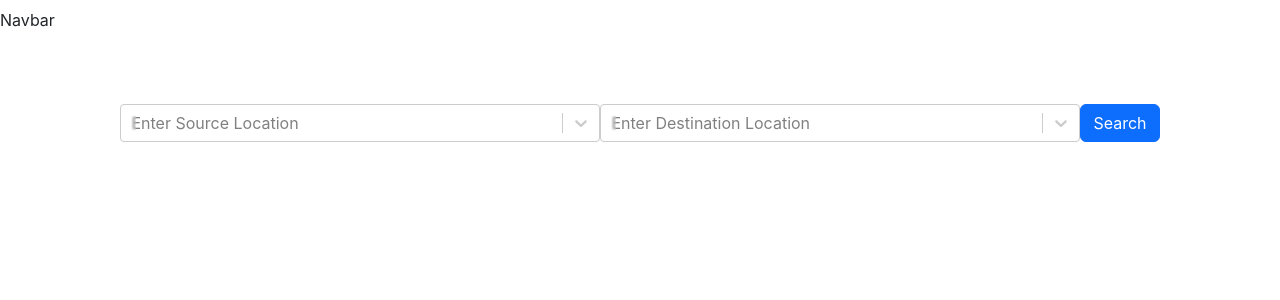
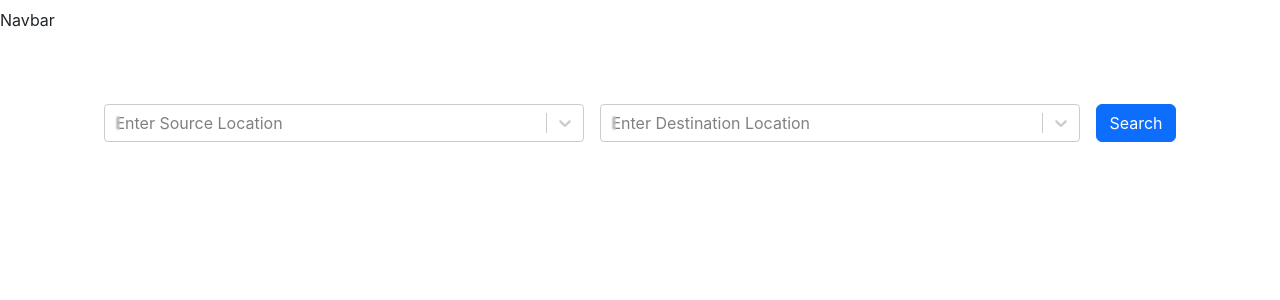
Before and after one commit to Aastha-S-Rai/Bus-Booking-Frontend, a React (Create React App) app: page / in a window 1280 px wide. Shown: the top 300 px of the page. Built offline with nearby package versions, Linux system fonts and the light colour scheme; no server answers.

Commit message:
Styling fixes.

```diff
--- a/src/pages/landing/landing.jsx
+++ b/src/pages/landing/landing.jsx
@@ -64,7 +64,7 @@ export default function LandingPage() {
             placeHolder={`Enter Source Location`}
           />
         </div>
-        <div className="searchSource">
+        <div className="searchSource" style={{ marginLeft: "1rem" }}>
           <SearchBar
             type="destination"
             options={locationList}
@@ -74,7 +74,11 @@ export default function LandingPage() {
           />
         </div>
 
-        <div className="submit" onClick={handleSubmit}>
+        <div
+          className="submit"
+          onClick={handleSubmit}
+          style={{ marginLeft: "1rem" }}
+        >
           <Submit text="Search"></Submit>
         </div>
       </div>
```
